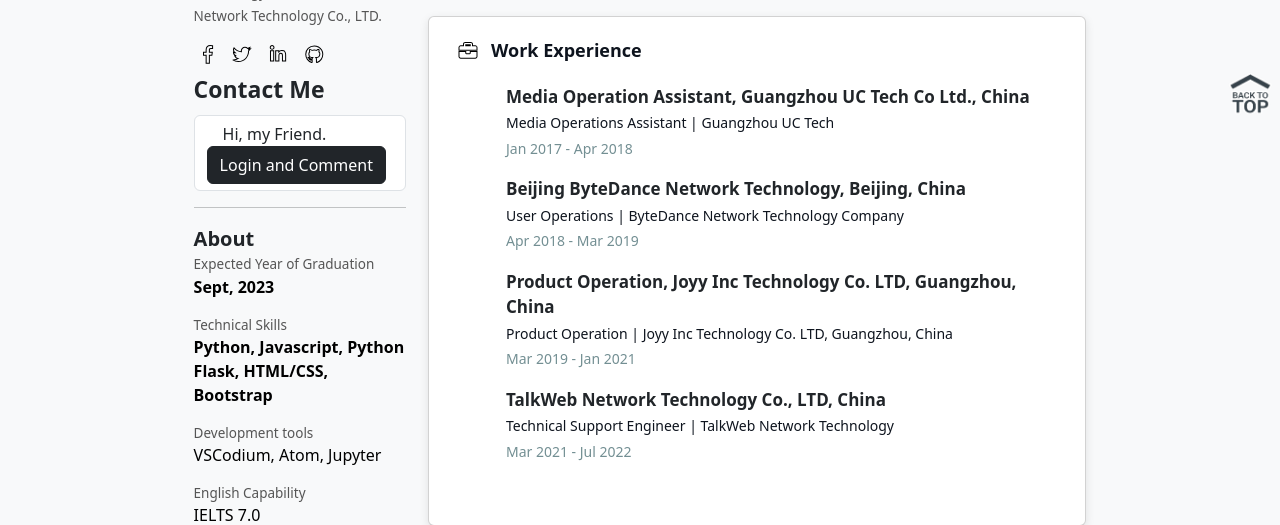
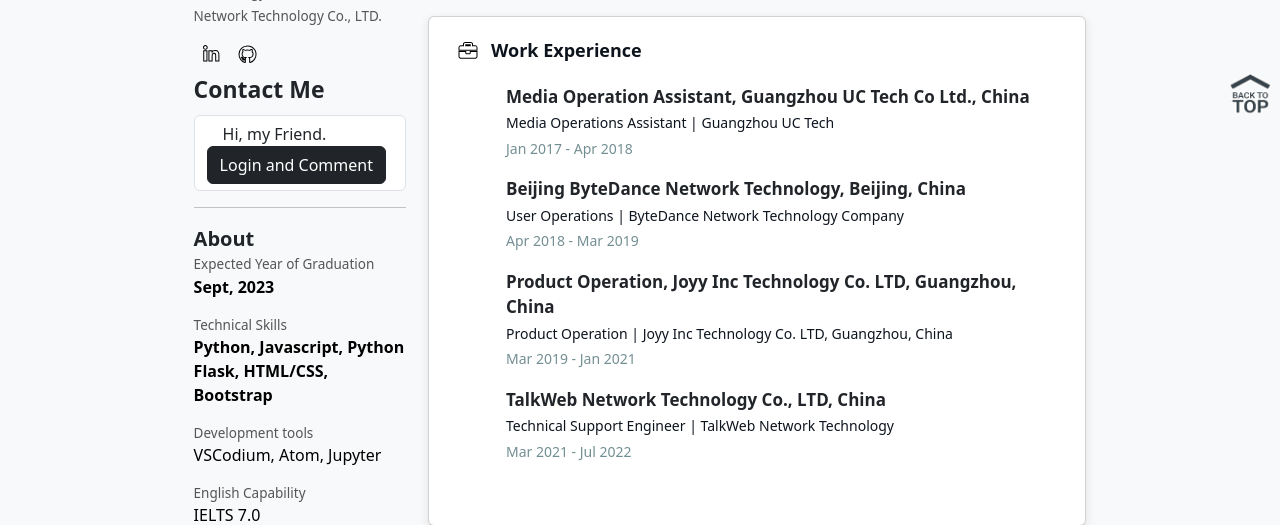
Before and after one commit to AmelieLee94/AmelieLee94, a Flask app: page / in a window 1280 px wide. Shown: the part 601-1126 px from the top of the page. Run offline with Flask 3, Linux system fonts and the light colour scheme; some libraries are stand-ins or nearby versions.

Commit message:
Update index.html

```diff
--- a/blog/templates/index.html
+++ b/blog/templates/index.html
@@ -30,7 +30,7 @@
           <p id="name" class="mb-2">Li Min<br><span id="email">LiM83@cardiff.ac.uk</span></p>
           <br/>
           <p id="designation">Product Manager<br><span id="college">Served as IT Consultant, Product Manger and Product Operation in Joyy Inc Technology Co. LTD, Beijing ByteDance Network Technology and TalkWeb Network Technology Co., LTD.</span></p>
-          <div id="social-links"><a href="#"><i class="fab fa-facebook-f stroke-transparent"></i></a><a><i class="fab fa-twitter stroke-transparent"></i></a><a><i class="fab fa-linkedin-in stroke-transparent"></i></a><a><i class="fab fa-github stroke-transparent"></i></a></div>
+          <div id="social-links"><a id="linkedin" href="https://www.linkedin.com/in/%E6%95%8F-%E6%9D%8E-441283254/"><i class="fab fa-linkedin-in stroke-transparent"></i></a><a id="gitlab" href="https://git.cardiff.ac.uk/c22094835"><i class="fab fa-github stroke-transparent"></i></a></div>
           <br/>
           {% if current_user.is_authenticated %}
           <section class="contact" id="contact">
```
